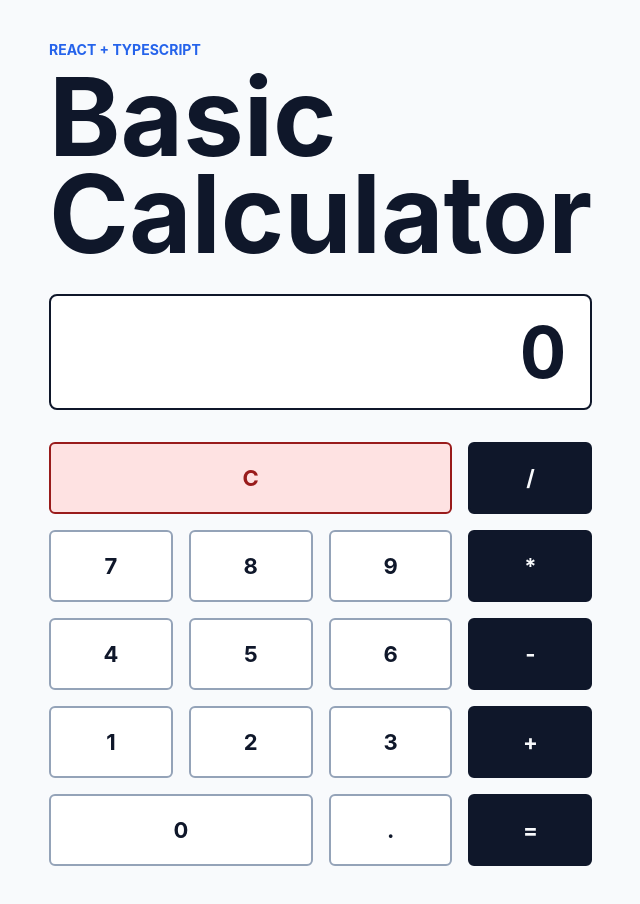
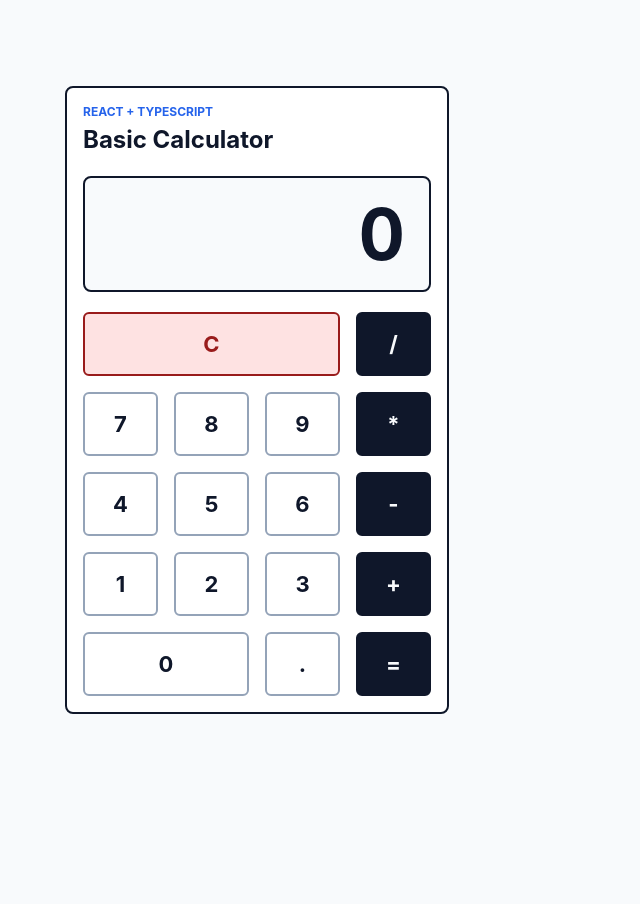
Before and after one commit to mtplayground/li-ying-1f95-basic-calculator, a React (Vite) app: page / in a window 1280 px wide. Shown: the whole page, without its empty margins (383-1023 px from the left). After the commit the page ends 800 px from the top, so only its background shows below. Built offline with nearby package versions, Linux system fonts and the light colour scheme.

Commit message:
feat: Visual and interaction polish review

```diff
--- a/src/components/AppShell.tsx
+++ b/src/components/AppShell.tsx
@@ -9,10 +9,10 @@ export function AppShell() {
 
   return (
     <main className="app-shell bg-canvas text-ink" aria-labelledby="app-title">
-      <section className="calculator-stage max-w-calculator gap-8">
+      <section className="calculator-stage">
         <header className="app-header">
           <p className="app-kicker text-accent">React + TypeScript</p>
-          <h1 className="app-title font-display text-display" id="app-title">
+          <h1 className="app-title" id="app-title">
             Basic Calculator
           </h1>
         </header>
--- a/src/styles/index.css
+++ b/src/styles/index.css
@@ -44,27 +44,27 @@
 
 @layer components {
   .app-shell {
-    @apply grid min-h-screen place-items-center bg-canvas px-6 py-10 text-ink;
+    @apply grid min-h-screen place-items-center bg-canvas px-4 py-6 text-ink sm:px-6 sm:py-10;
   }
 
   .calculator-stage {
-    @apply grid w-full max-w-calculator gap-8;
+    @apply grid w-full max-w-calculator gap-5 rounded-calculator border-2 border-surface-border bg-surface p-4;
   }
 
   .app-header {
-    @apply grid gap-2;
+    @apply grid min-w-0 gap-1;
   }
 
   .app-kicker {
-    @apply m-0 text-sm font-bold uppercase text-accent;
+    @apply m-0 text-xs font-bold uppercase text-accent;
   }
 
   .app-title {
-    @apply m-0 font-display text-display tracking-normal text-ink;
+    @apply m-0 truncate font-display text-2xl font-bold tracking-normal text-ink;
   }
 
   .calculator-display-token {
-    @apply min-h-display-block border-2 border-surface-border bg-surface px-calc-pad py-5 text-right font-display text-ink;
+    @apply min-h-display-block w-full border-2 border-surface-border bg-canvas px-calc-pad py-5 text-right font-display text-ink;
   }
 
   .calculator-button-token {
@@ -76,7 +76,7 @@
   }
 
   .calculator-keypad {
-    @apply grid grid-cols-4 gap-calc-gap;
+    @apply grid w-full grid-cols-4 gap-calc-gap;
   }
 
   .calculator-button-token--digit {
--- a/tailwind.config.js
+++ b/tailwind.config.js
@@ -63,11 +63,11 @@ export default {
       spacing: {
         'calc-gap': '1rem',
         'calc-pad': '1.5rem',
-        'display-block': '7rem',
-        'key-size': '4.5rem',
+        'display-block': '6.5rem',
+        'key-size': '4rem',
       },
       maxWidth: {
-        calculator: '26rem',
+        calculator: '24rem',
       },
       borderRadius: {
         calculator: '0.5rem',
```
